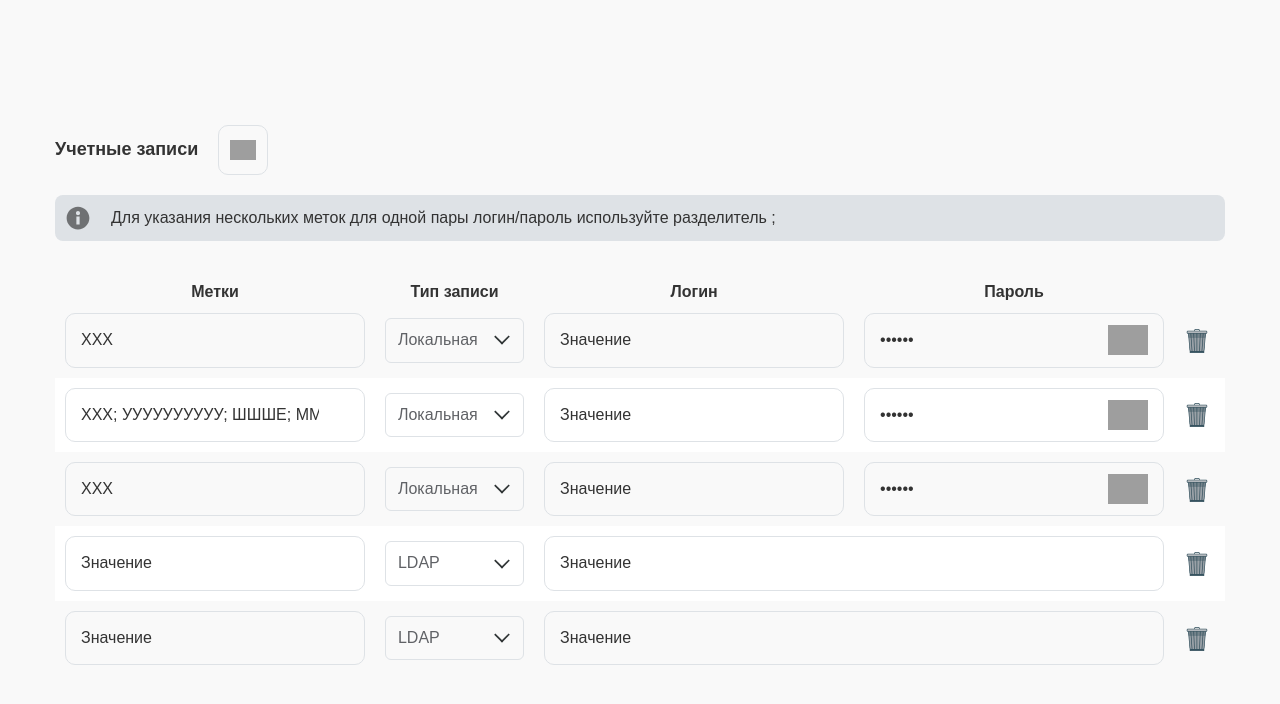
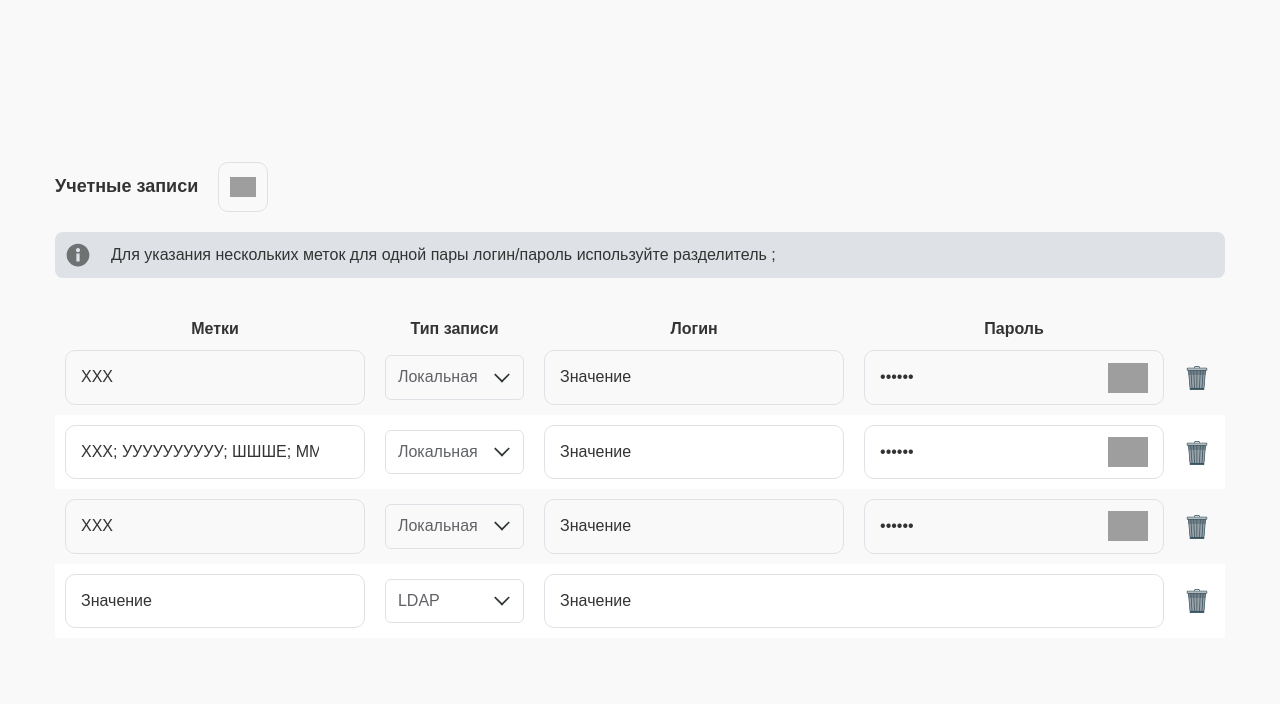
Before and after one commit to serj2626/sassoft-test, a Vue app: page / in a window 1280 px wide. Shown: the top 704 px of the page. Built offline with nearby package versions, Linux system fonts and the light colour scheme; grey boxes are pictures that could not be loaded.

Commit message:
feat: added block empty

```diff
--- a/src/components/table/TableComponent.vue
+++ b/src/components/table/TableComponent.vue
@@ -15,7 +15,7 @@ const options = ref<ISelectOption[]>([
 </script>
 <template>
   <div class="table-component">
-    <table>
+    <table v-if="accounts.length">
       <thead>
         <tr>
           <th>Метки</th>
@@ -33,11 +33,17 @@ const options = ref<ISelectOption[]>([
         />
       </tbody>
     </table>
+    <div v-else class="table-component__empty">Список учетных записей пуст</div>
   </div>
 </template>
 <style lang="scss">
 .table-component {
   width: 100%;
+
+  &__empty{
+    font-weight: 600;
+    font-size: 18px;
+  }
 }
 table {
   width: 100%;
--- a/src/components/table/TableRow.vue
+++ b/src/components/table/TableRow.vue
@@ -2,7 +2,7 @@
 import { ref } from "vue";
 import type { ISelectOption, IStateAccount } from "../../types";
 import { useAccountsStore } from "../../stores/accounts";
-import { setNewSelectData } from "../../utils/functions";
+import { getArrayFromLabels } from "../../utils/functions";
 import { checkLength, validateLabels } from "../../utils/validation";
 
 interface ITableRowProps {
@@ -38,9 +38,23 @@ const handleInputBlur = (field: keyof IStateAccount, value: string) => {
   }
 
   if (isValid) {
-    accountsStore.updateAccount(account.id, { [field]: value });
-    accountsStore.saveToLocalStorage();
+    let updateData: Partial<IStateAccount> = { [field]: value };
+
+    if (field === "label") {
+      updateData.label = value;
+      updateData.labelsArray = getArrayFromLabels(value);
+    }
+    accountsStore.updateAccount(account.id, updateData);
+    // accountsStore.saveToLocalStorage();
   }
+};
+
+const handleSelectChange = (recordType: "Локальная" | "LDAP") => {
+  const updateData =
+    recordType === "LDAP" ? { recordType, password: null } : { recordType };
+
+  accountsStore.updateAccount(account.id, updateData);
+  // accountsStore.saveToLocalStorage();
 };
 </script>
 
@@ -49,7 +63,6 @@ const handleInputBlur = (field: keyof IStateAccount, value: string) => {
     <td>
       <UIInput
         type="text"
-        :required="false"
         placeholder="Необязательное поле"
         v-model:model-value="account.label"
         class="table-row__input"
@@ -69,7 +82,6 @@ const handleInputBlur = (field: keyof IStateAccount, value: string) => {
     <td :colspan="account.recordType !== 'Локальная' ? 2 : 1">
       <UIInput
         type="text"
-        :required="true"
         placeholder="Введите логин"
         v-model:model-value="account.login"
         class="table-row__input"
@@ -81,7 +93,6 @@ const handleInputBlur = (field: keyof IStateAccount, value: string) => {
     <td v-if="account.recordType === 'Локальная'">
       <UIInput
         type="password"
-        :required="true"
         placeholder="Введите пароль"
         v-model:model-value="account.password"
         class="table-row__input"
--- a/src/components/ui/Input.vue
+++ b/src/components/ui/Input.vue
@@ -10,7 +10,6 @@ const emit = defineEmits<{
 interface IInputProps {
   placeholder?: string;
   type?: TInputTypes;
-  required?: boolean;
   error?: string | null;
 }
 
--- a/src/stores/accounts.ts
+++ b/src/stores/accounts.ts
@@ -33,13 +33,6 @@ export const useAccountsStore = defineStore("accounts", () => {
       login: "Значение",
       password: "123456",
     },
-    {
-      id: 5,
-      label: "Значение",
-      recordType: "LDAP",
-      login: "Значение",
-      password: "123456",
-    },
   ]);
 
   const nextId = computed(() => {
@@ -67,7 +60,7 @@ export const useAccountsStore = defineStore("accounts", () => {
   const addEmptyRow = () => {
     accounts.value.push({
       id: nextId.value,
-      label: "",
+      label: '',
       recordType: "Локальная",
       login: "",
       password: "",
@@ -86,7 +79,7 @@ export const useAccountsStore = defineStore("accounts", () => {
   const removeAccount = (id: number) => {
     accounts.value = accounts.value.filter((acc) => acc.id !== id);
 
-    saveToLocalStorage();
+    // saveToLocalStorage();
   };
 
   const saveToLocalStorage = () => {
--- a/src/types/stores/accounts.ts
+++ b/src/types/stores/accounts.ts
@@ -1,7 +1,8 @@
 export interface IStateAccount {
-  id: number
-  label: string
-  recordType: 'Локальная' | 'LDAP'
-  login: string
-  password: string | null
+  id: number;
+  label: string;
+  recordType: "Локальная" | "LDAP";
+  login: string;
+  password: string | null;
+  labelsArray?: { text: string }[];
 }
```
